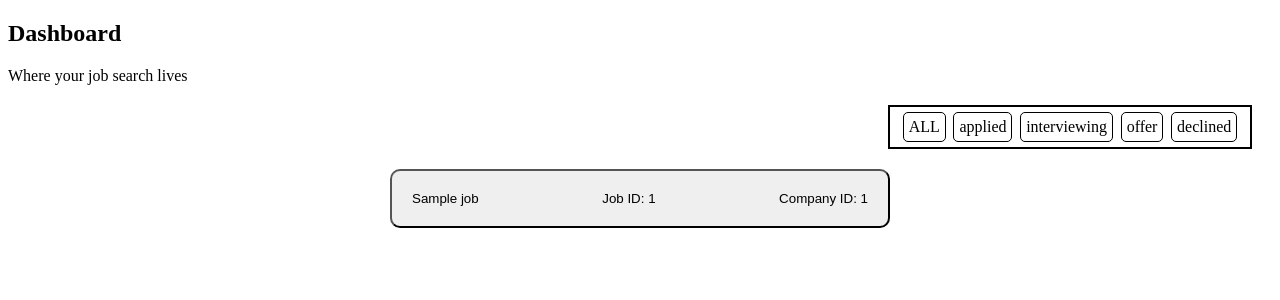
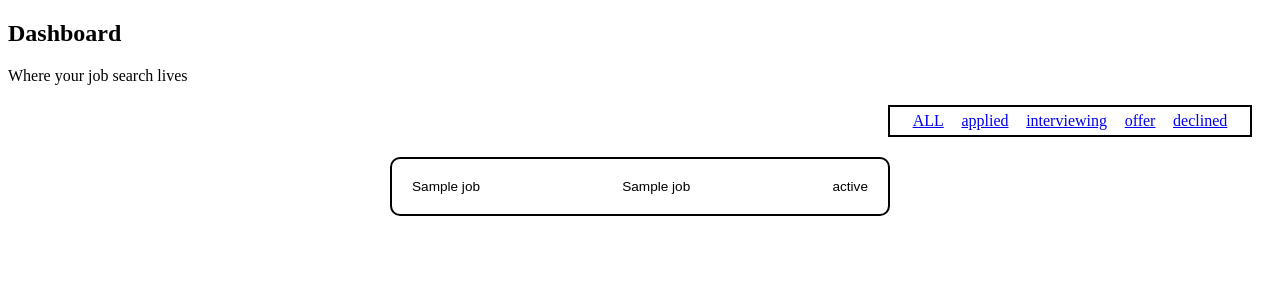
Before and after one commit to connordbrown/CSPB3308-FinalProject-Group3, a Flask app: template templates/dashboard.html in a window 1280 px wide. Shown: the part 202-502 px from the top of the page. Run offline with Flask 3, Linux system fonts and the light colour scheme; the template is opened without the code that fills it: most values are stand-ins (such as "Sample title", 1, 10 or a date in 2020).

Commit message:
Dashboard job list passing tests for filtering

```diff
--- a/app.py
+++ b/app.py
@@ -24,12 +24,11 @@ def require_login(func):
     return wrapper
 
 @app.route("/")
+@require_login
 def index():
     """Dashboard, will show filterable list of job applications"""
-
-    path = app.static_folder + '/testing/sample_data.json'
-    with open(path, "r", encoding="utf-8") as sample_data_file:
-        sample_data = json.load(sample_data_file)
+    with closing(get_conn()) as  conn:
+        jobs = db.get_jobs_for_user(conn, session["user_id"])
 
     # Sort by status - in set order
     sort_order = {
@@ -42,11 +41,15 @@ def index():
         'withdrawn': 7,
         'rejected': 8
     }
-    jobs = sorted(sample_data['jobs'], key=lambda job: sort_order[job['status']])
 
+    jobs = sorted(jobs, key=lambda job: sort_order[job['status']])
+    status = request.args.get("status")
+    if status:
+        jobs = [job for job in jobs if job["status"]== status]
     return render_template(
         "dashboard.html",
-        jobs=jobs)
+        jobs=jobs,
+        current_status=status)
 
 @app.route('/login', methods=['GET', 'POST'])
 def login():
--- a/static/css/jobs.css
+++ b/static/css/jobs.css
@@ -28,6 +28,14 @@
     padding: 20px;
     display: flex;
     justify-content: space-between;
+
+    /* matching to button look*/
+    box-sizing: border-box;
+    font-family: Arial, Helvetica, sans-serif;
+    border: 2px solid;
+    font-size: 0.85rem;
+    color: black;
+    text-decoration: none; /*we don't want underlined links */
 }
 
 
--- a/templates/dashboard.html
+++ b/templates/dashboard.html
@@ -12,26 +12,21 @@
 
 <!-- FILTER TOGGLE -->
 <div class="filter">
-    <div>ALL</div>
-    <div>applied</div>
-    <div>interviewing</div>
-    <div>offer</div>
-    <div>declined</div>
+    <a href = "{{ url_for('index') }}">ALL</a>
+    {% for status in ["applied", "interviewing", "offer", "declined"] %}
+        <a href = "{{ url_for('index', status=status) }}"
+            class="{{ 'active' if status == current_status }}">{{status}}</a>
+    {% endfor %}
 </div>
 
 <div class="jobs-list">
 {% for job in jobs %}
-    <button
-        class="job-tile {{ job.status }}"
-        onclick="window.location.href='jobs/{{ job.id }}' ">
-
-        <div>{{ job.title }}</div>
-
-        <!-- Temporary - to confirm links for now -->
-        <div>Job ID: {{ job.id }}</div>
-
-        <div>Company ID: {{ job.company_id }}</div>
-    </button>
+    <!-- link instead of a button so that 'new tab ' features work-->
+    <a class="job-tile {{ job.status }}" href="{{ url_for('job', job_id=job.id) }}">
+        <div class="job-title">{{ job.title }}</div>
+        <div class="job-company">{{ job.company_name }}</div>
+        <div class="job-status">{{ job.status }}</div>
+    </a>
 {% endfor %}
 </div>
 
```
Also changed, not shown: tests/test_pages.py (+43 -4 lines).
